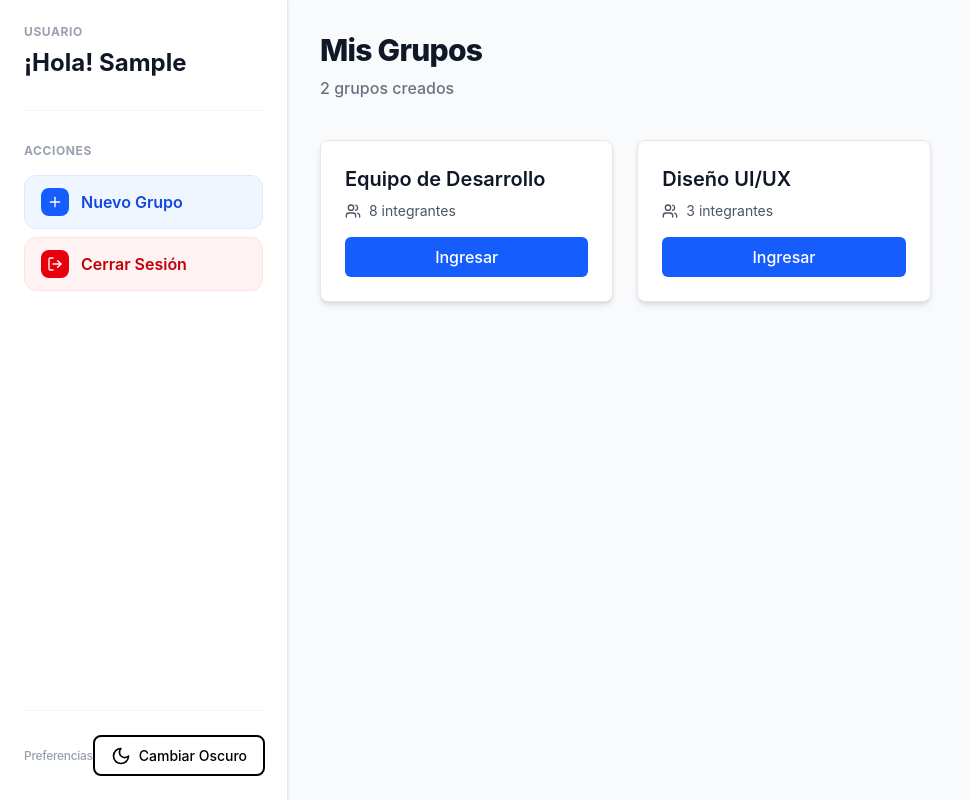
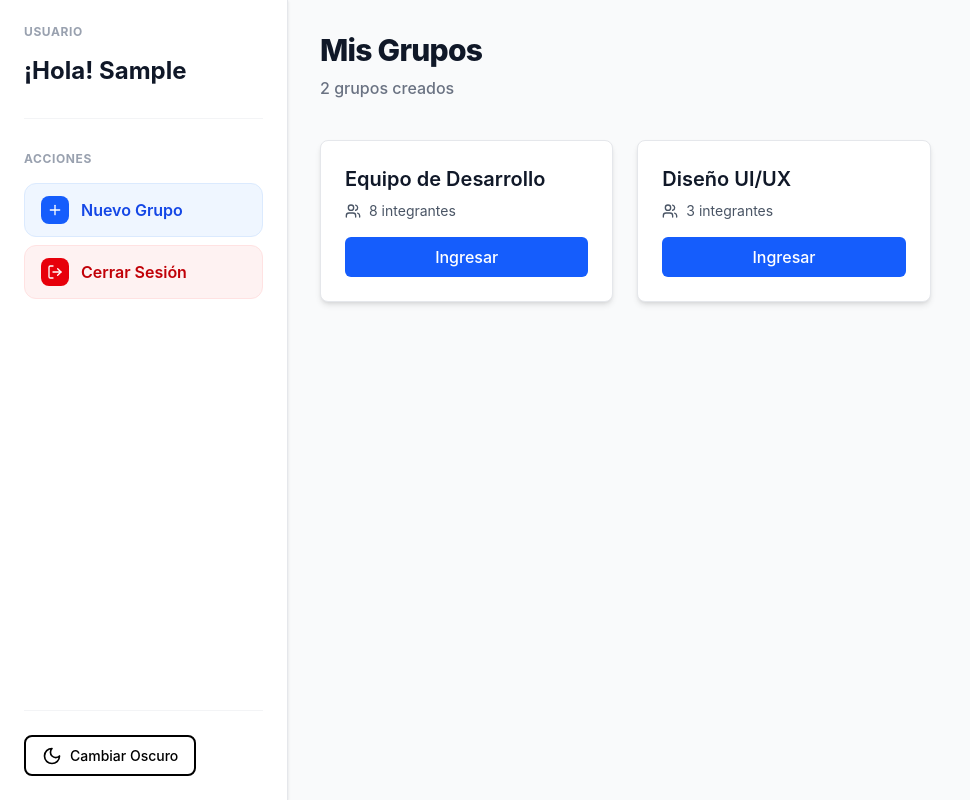
Before and after one commit to v4shzx/Exposite, a React (Vite) app: page /dashboard in a window 1280 px wide. Both pictures are taken after typing "Sample" into the empty fields and a click on the button "Iniciar Sesión". Shown: the whole page, without its empty margins (0-970 px from the left). Built offline with nearby package versions, Linux system fonts and the light colour scheme.

Commit message:
feat: Add Sidebar component and update Dashboard and GroupView pages.

```diff
--- /dev/null
+++ b/src/app/components/Sidebar.tsx
@@ -0,0 +1,46 @@
+import React from 'react';
+import { ThemeToggleButton } from './ThemeToggleButton';
+
+interface SidebarProps {
+    children: React.ReactNode;
+}
+
+export function Sidebar({ children }: SidebarProps) {
+    return (
+        <aside className="w-full md:w-72 bg-white border-b md:border-b-0 md:border-r border-gray-200 shadow-sm flex-shrink-0 flex flex-col">
+            <div className="p-6 flex flex-col gap-8 h-full overflow-y-auto">
+                {children}
+
+                {/* Footer of Sidebar - Always Present */}
+                <div className="mt-auto pt-6 flex items-center justify-between border-t border-gray-100 shrink-0">
+                    <ThemeToggleButton />
+                </div>
+            </div>
+        </aside>
+    );
+}
+
+interface SidebarSectionProps {
+    title?: string;
+    children: React.ReactNode;
+    className?: string;
+}
+
+export function SidebarSection({ title, children, className = "" }: SidebarSectionProps) {
+    return (
+        <div className={`flex flex-col gap-4 ${className}`}>
+            {title && (
+                <p className="text-xs font-bold text-gray-400 uppercase tracking-wider">
+                    {title}
+                </p>
+            )}
+            <div className="flex flex-col gap-2">
+                {children}
+            </div>
+        </div>
+    );
+}
+
+export function SidebarSeparator() {
+    return <div className="h-px bg-gray-100 shrink-0" />;
+}
--- a/src/app/pages/Dashboard.tsx
+++ b/src/app/pages/Dashboard.tsx
@@ -4,7 +4,7 @@ import { Plus, LogOut } from 'lucide-react';
 import { GroupCard } from '../components/GroupCard';
 import { AddGroupDialog } from '../components/AddGroupDialog';
 import { GruposDB, MiembrosDB, initializeDB, type Grupo } from '../lib/db';
-import { ThemeToggleButton } from '../components/ThemeToggleButton';
+import { Sidebar, SidebarSection, SidebarSeparator } from '../components/Sidebar';
 
 interface GroupDisplay {
   id: number;
@@ -62,24 +62,16 @@ export function Dashboard() {
 
   return (
     <div className="min-h-screen bg-gray-50 flex flex-col md:flex-row">
-      {/* Sidebar */}
-      <aside className="w-full md:w-72 bg-white border-b md:border-b-0 md:border-r border-gray-200 shadow-sm flex-shrink-0 flex flex-col">
-        <div className="p-6 flex flex-col gap-8 h-full">
-          {/* User Info */}
-          <div className="flex flex-col gap-2">
-            <p className="text-xs font-bold text-gray-400 uppercase tracking-wider">Usuario</p>
+      <Sidebar>
+        <SidebarSection title="Usuario">
           <h1 className="text-2xl font-bold text-gray-900 leading-tight">
             ¡Hola! {username}
           </h1>
-          </div>
+        </SidebarSection>
 
-          <div className="h-px bg-gray-100" />
+        <SidebarSeparator />
 
-          {/* Actions Section */}
-          <div className="flex flex-col gap-4">
-            <p className="text-xs font-bold text-gray-400 uppercase tracking-wider">Acciones</p>
-
-            <div className="flex flex-col gap-2">
+        <SidebarSection title="Acciones">
           <button
             onClick={() => setIsDialogOpen(true)}
             className="flex items-center gap-3 w-full text-left bg-blue-50 text-blue-700 hover:bg-blue-100 font-semibold py-3 px-4 rounded-xl transition-all border border-blue-100"
@@ -99,16 +91,8 @@ export function Dashboard() {
             </div>
             <span>Cerrar Sesión</span>
           </button>
-            </div>
-          </div>
-
-          {/* Footer of Sidebar */}
-          <div className="mt-auto pt-6 flex items-center justify-between border-t border-gray-100">
-            <span className="text-xs text-gray-400 font-medium tracking-tight">Preferencias</span>
-            <ThemeToggleButton />
-          </div>
-        </div>
-      </aside>
+        </SidebarSection>
+      </Sidebar>
 
       {/* Main Content Area */}
       <div className="flex-1 flex flex-col h-screen overflow-hidden">
--- a/src/app/pages/GroupView.tsx
+++ b/src/app/pages/GroupView.tsx
@@ -5,7 +5,7 @@ import { jsPDF } from 'jspdf';
 import autoTable from 'jspdf-autotable';
 import { AddMemberDialog } from '../components/AddMemberDialog';
 import { AddRubricItemDialog } from '../components/AddRubricItemDialog';
-import { ThemeToggleButton } from '../components/ThemeToggleButton';
+import { Sidebar, SidebarSection, SidebarSeparator } from '../components/Sidebar';
 import {
   DropdownMenu,
   DropdownMenuContent,
@@ -431,10 +431,8 @@ export function GroupView() {
   return (
     <div className="min-h-screen bg-gray-50 flex flex-col md:flex-row">
       {/* Sidebar */}
-      <aside className="w-full md:w-72 bg-white border-b md:border-b-0 md:border-r border-gray-200 shadow-sm flex-shrink-0 flex flex-col">
-        <div className="p-6 flex flex-col gap-8 h-full">
-          {/* Navigation & Group Info */}
-          <div className="flex flex-col gap-6">
+      <Sidebar>
+        <SidebarSection>
           <button
             onClick={handleBack}
             className="flex items-center gap-2 text-gray-600 hover:text-gray-900 transition-colors self-start"
@@ -442,15 +440,11 @@ export function GroupView() {
             <ArrowLeft className="w-5 h-5" />
             <span className="font-medium">Volver</span>
           </button>
-          </div>
+        </SidebarSection>
 
-          <div className="h-px bg-gray-100 italic" />
+        <SidebarSeparator />
 
-          {/* Actions Section */}
-          <div className="flex flex-col gap-4">
-            <p className="text-xs font-bold text-gray-400 uppercase tracking-wider">Gestión del Grupo</p>
-
-            <div className="flex flex-col gap-2">
+        <SidebarSection title="Gestión del Grupo">
           <button
             onClick={handleExportPDF}
             className="flex items-center gap-3 w-full text-left bg-green-50 text-green-700 hover:bg-green-100 font-semibold py-3 px-4 rounded-xl transition-all border border-green-100"
@@ -521,16 +515,8 @@ export function GroupView() {
               </AlertDialogFooter>
             </AlertDialogContent>
           </AlertDialog>
-            </div>
-          </div>
-
-          {/* Footer of Sidebar */}
-          <div className="mt-auto pt-6 flex items-center justify-between border-t border-gray-100">
-            <span className="text-xs text-gray-400 font-medium tracking-tight">Preferencias</span>
-            <ThemeToggleButton />
-          </div>
-        </div>
-      </aside>
+        </SidebarSection>
+      </Sidebar>
 
       {/* Main Content Area */}
       <div className="flex-1 flex flex-col h-screen overflow-hidden">
```
Also changed, not shown: 6 other files (tests, documents, lock files or other folders). Lines whose indentation alone changed are shown as unchanged.
